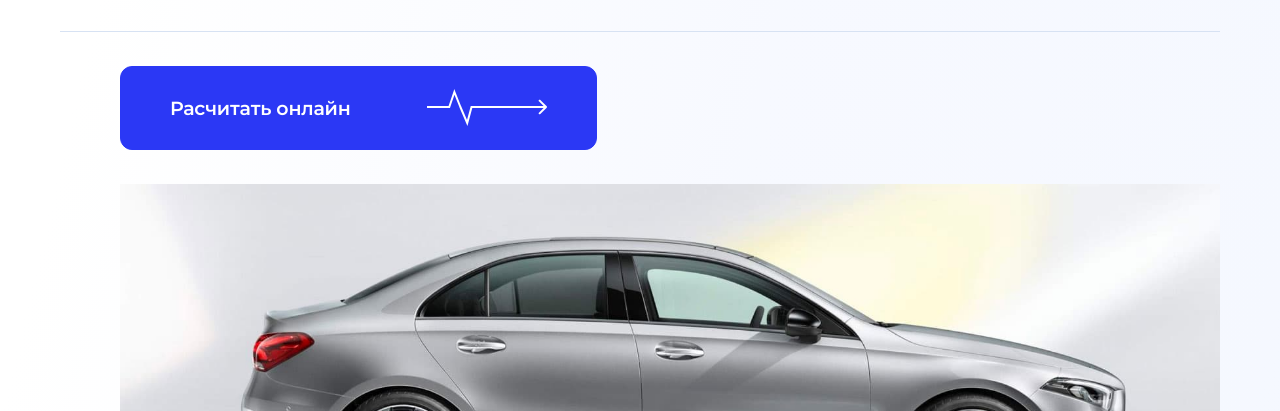
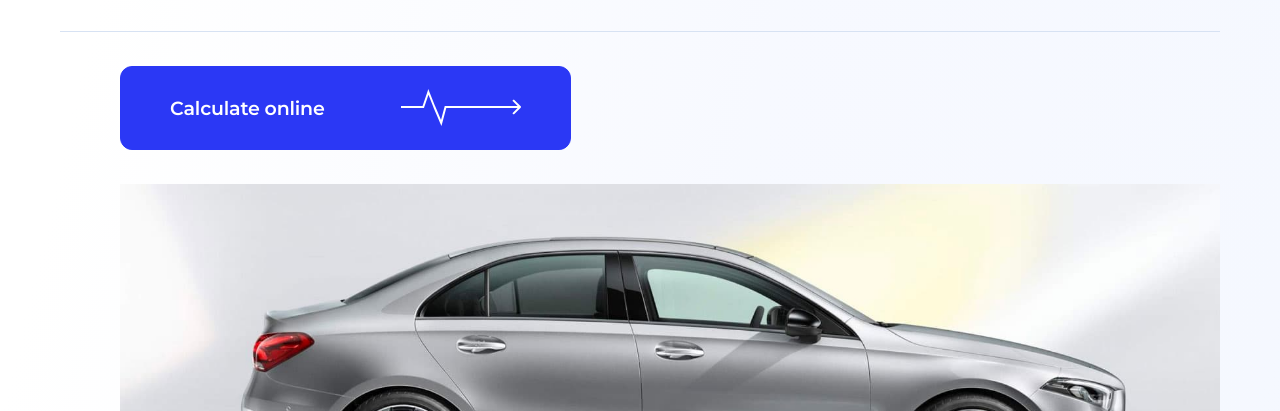
Before and after one commit to Alexi-creator/polis-osago, a plain HTML site: page index.html in a window 1280 px wide. Shown: the part 389-800 px from the top of the page. Drawn offline with Linux system fonts and the light colour scheme.

Commit message:
fix translate

```diff
--- a/index.html
+++ b/index.html
@@ -106,7 +106,7 @@
 					</div>
 				</div>
 				<div class="section-title__wrap-button">
-					<button class="button calculate-online">Расчитать онлайн
+					<button class="button calculate-online">Calculate online
 						<svg width="120" height="38" viewBox="0 0 120 38" fill="none" xmlns="http://www.w3.org/2000/svg">
 							<path d="M27.3957 3L28.3243 2.62899L27.3235 0.124042L26.4496 2.67602L27.3957 3ZM33.3885 18L32.4599 18.371L32.4644 18.3823L32.4692 18.3935L33.3885 18ZM40.2374 34L39.3181 34.3935L40.4561 37.052L41.2034 34.2584L40.2374 34ZM44.518 18L44.518 17H43.7504L43.552 17.7416L44.518 18ZM119.707 18.7071C120.098 18.3166 120.098 17.6834 119.707 17.2929L113.343 10.9289C112.953 10.5384 112.319 10.5384 111.929 10.9289C111.538 11.3195 111.538 11.9526 111.929 12.3431L117.586 18L111.929 23.6569C111.538 24.0474 111.538 24.6805 111.929 25.0711C112.319 25.4616 112.953 25.4616 113.343 25.0711L119.707 18.7071ZM22.259 18V19H22.9736L23.2051 18.324L22.259 18ZM26.4671 3.37101L32.4599 18.371L34.3171 17.629L28.3243 2.62899L26.4671 3.37101ZM32.4692 18.3935L39.3181 34.3935L41.1567 33.6065L34.3078 17.6065L32.4692 18.3935ZM41.2034 34.2584L45.484 18.2584L43.552 17.7416L39.2714 33.7416L41.2034 34.2584ZM44.518 19L119 19V17L44.518 17L44.518 19ZM0 19L22.259 19V17L0 17L0 19ZM23.2051 18.324L28.3417 3.32398L26.4496 2.67602L21.3129 17.676L23.2051 18.324Z" fill="white"/>
 						</svg>
```
